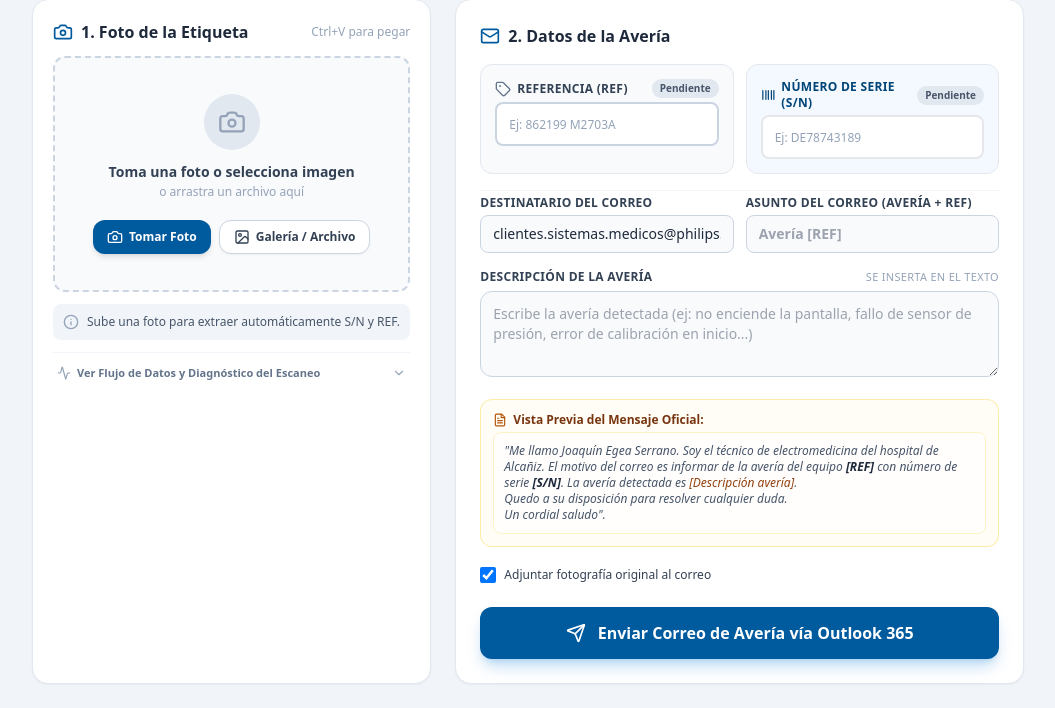
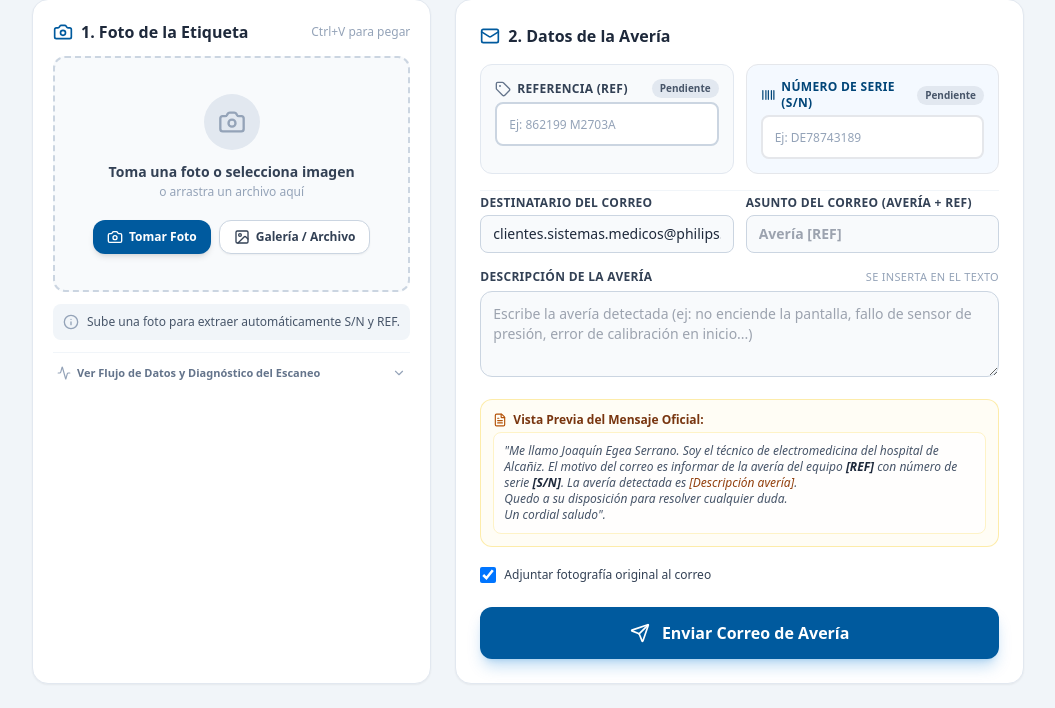
Before and after one commit to jegeas/averias-alcaniz, a FastAPI app: page / in a window 1280 px wide. Shown: the part 94-802 px from the top of the page, without its empty margins (112-1167 px from the left). Run offline with FastAPI, Linux system fonts and the light colour scheme; some libraries are stand-ins or nearby versions.

Commit message:
Add files via upload

```diff
--- a/templates/index.html
+++ b/templates/index.html
@@ -271,7 +271,7 @@
                             class="w-full bg-agenor-600 hover:bg-agenor-700 active:bg-agenor-800 text-white font-bold py-3.5 px-6 rounded-xl shadow-lg shadow-agenor-500/25 flex items-center justify-center gap-3 transition-all text-sm sm:text-base disabled:opacity-50 disabled:cursor-not-allowed cursor-pointer"
                         >
                             <i data-lucide="send" class="w-5 h-5"></i>
-                            <span id="btnSendText">Enviar Correo de Avería vía Outlook 365</span>
+                            <span id="btnSendText">Enviar Correo de Avería</span>
                             <div id="sendSpinner" class="hidden w-5 h-5 border-2 border-white/30 border-t-white rounded-full animate-spin"></div>
                         </button>
                     </div>
@@ -347,19 +347,45 @@
 
                 <div>
                     <label class="font-bold text-slate-700 block mb-1">Método de Envío</label>
-                    <select id="cfgEmailMethod" class="w-full border border-slate-300 rounded-lg p-2.5 text-sm">
-                        <option value="outlook_com" {% if config.email_method == 'outlook_com' %}selected{% endif %}>Cliente Outlook 365 (Recomendado - Sesión activa)</option>
-                        <option value="smtp" {% if config.email_method == 'smtp' %}selected{% endif %}>SMTP Office 365 Directo (Requiere contraseña)</option>
+                    <select id="cfgEmailMethod" class="w-full border border-slate-300 rounded-lg p-2.5 text-sm bg-white">
+                        <option value="smtp" {% if config.email_method == 'smtp' %}selected{% endif %}>🚀 Envío Automático por SMTP (Sin abrir ventanas)</option>
+                        <option value="outlook_com" {% if config.email_method == 'outlook_com' %}selected{% endif %}>✉️ Abrir Outlook 365 (Web / App)</option>
                     </select>
+                </div>
+
+                <div id="smtpSettingsSection" class="p-3 bg-slate-50 border border-slate-200 rounded-xl space-y-3">
+                    <h4 class="font-bold text-xs text-slate-600 uppercase tracking-wider flex items-center gap-1.5">
+                        <i data-lucide="server" class="w-3.5 h-3.5 text-agenor-600"></i>
+                        Credenciales para Envío Automático (SMTP)
+                    </h4>
+                    <div class="grid grid-cols-1 sm:grid-cols-2 gap-2">
+                        <div>
+                            <label class="text-xs font-bold text-slate-600 block mb-1">Servidor SMTP</label>
+                            <input type="text" id="cfgSmtpHost" value="{{ config.smtp_host or 'smtp.office365.com' }}" placeholder="smtp.office365.com" class="w-full border border-slate-300 rounded-lg p-2 text-xs font-mono" />
+                        </div>
+                        <div>
+                            <label class="text-xs font-bold text-slate-600 block mb-1">Puerto</label>
+                            <input type="number" id="cfgSmtpPort" value="{{ config.smtp_port or 587 }}" placeholder="587" class="w-full border border-slate-300 rounded-lg p-2 text-xs font-mono" />
+                        </div>
+                    </div>
+                    <div>
+                        <label class="text-xs font-bold text-slate-600 block mb-1">Tu Correo Remitente (Usuario)</label>
+                        <input type="email" id="cfgSmtpUser" value="{{ config.smtp_user or '' }}" placeholder="tu.correo@agenor.com" class="w-full border border-slate-300 rounded-lg p-2 text-xs" />
+                    </div>
+                    <div>
+                        <label class="text-xs font-bold text-slate-600 block mb-1">Contraseña / Contraseña de Aplicación</label>
+                        <input type="password" id="cfgSmtpPassword" value="{{ config.smtp_password or '' }}" placeholder="••••••••••••" class="w-full border border-slate-300 rounded-lg p-2 text-xs font-mono" />
+                        <p class="text-[11px] text-slate-400 mt-1">Para Office 365 o Gmail, usa una contraseña de aplicación.</p>
+                    </div>
                 </div>
 
                 <div>
                     <label class="font-bold text-slate-700 block mb-1 flex items-center gap-1.5">
                         <i data-lucide="sparkles" class="w-4 h-4 text-purple-600"></i>
-                        Google Gemini Vision API Key (Opcional - Máxima Precisión)
+                        Google Gemini Vision API Key (IA de Escaneo)
                     </label>
                     <input type="password" id="cfgGeminiKey" value="{{ config.gemini_api_key or '' }}" placeholder="AQ... o AIzaSy..." class="w-full border border-slate-300 rounded-lg p-2.5 text-sm font-mono" />
-                    <p class="text-xs text-slate-400 mt-1">Si se introduce, utiliza Inteligencia Artificial de Google para escanear etiquetas con un 99.9% de precisión.</p>
+                    <p class="text-xs text-slate-400 mt-1">Utiliza Inteligencia Artificial para escanear etiquetas con un 99.9% de precisión.</p>
                 </div>
             </div>
 
@@ -757,7 +783,7 @@
 
             // Set button loading
             btnSendEmail.disabled = true;
-            btnSendText.textContent = 'Enviando correo por Outlook...';
+            btnSendText.textContent = 'Enviando correo...';
             sendSpinner.classList.remove('hidden');
 
             const formData = new FormData();
@@ -780,14 +806,13 @@
 
                 if (res.success) {
                     if (res.action === 'open_outlook' && res.outlook_web_url) {
-                        // Attempt to open Outlook 365 Web in new tab, or fallback to mailto
                         const win = window.open(res.outlook_web_url, '_blank');
                         if (!win || win.closed || typeof win.closed === 'undefined') {
                             window.location.href = res.mailto_url;
                         }
-                        showToast('Abriendo Outlook 365 con el aviso de avería...', 'success');
+                        showToast('Abriendo Outlook 365...', 'success');
                     } else {
-                        showToast(res.message || 'Correo enviado exitosamente vía Outlook', 'success');
+                        showToast(res.message || 'Correo enviado exitosamente', 'success');
                     }
                 } else {
                     showToast(res.message || 'Error al enviar correo', 'error');
@@ -797,12 +822,18 @@
                 showToast('Error de conexión con el servidor al enviar el correo.', 'error');
             } finally {
                 btnSendEmail.disabled = false;
-                btnSendText.textContent = 'Enviar Correo de Avería vía Outlook 365';
+                btnSendText.textContent = 'Enviar Correo de Avería';
                 sendSpinner.classList.add('hidden');
             }
         });
 
         // Settings Modal Handling
+        const cfgSmtpHost = document.getElementById('cfgSmtpHost');
+        const cfgSmtpPort = document.getElementById('cfgSmtpPort');
+        const cfgSmtpUser = document.getElementById('cfgSmtpUser');
+        const cfgSmtpPassword = document.getElementById('cfgSmtpPassword');
+        const cfgGeminiKey = document.getElementById('cfgGeminiKey');
+
         btnOpenSettings.addEventListener('click', async () => {
             try {
                 const resp = await fetch('/api/config');
@@ -810,7 +841,11 @@
                 if (cfg) {
                     if (cfgRecipient) cfgRecipient.value = cfg.default_recipient || '';
                     if (cfgSubjectPrefix) cfgSubjectPrefix.value = cfg.subject_prefix || '';
-                    if (cfgEmailMethod) cfgEmailMethod.value = cfg.email_method || 'outlook_com';
+                    if (cfgEmailMethod) cfgEmailMethod.value = cfg.email_method || 'smtp';
+                    if (cfgSmtpHost) cfgSmtpHost.value = cfg.smtp_host || 'smtp.office365.com';
+                    if (cfgSmtpPort) cfgSmtpPort.value = cfg.smtp_port || 587;
+                    if (cfgSmtpUser) cfgSmtpUser.value = cfg.smtp_user || '';
+                    if (cfgSmtpPassword) cfgSmtpPassword.value = cfg.smtp_password || '';
                     if (cfgGeminiKey) cfgGeminiKey.value = cfg.gemini_api_key || '';
                 }
             } catch (e) {
@@ -822,13 +857,15 @@
             btn.addEventListener('click', () => settingsModal.classList.add('hidden'));
         });
 
-        const cfgGeminiKey = document.getElementById('cfgGeminiKey');
-
         btnSaveSettings.addEventListener('click', async () => {
             const updated = {
                 default_recipient: cfgRecipient.value.trim(),
                 subject_prefix: cfgSubjectPrefix.value.trim(),
                 email_method: cfgEmailMethod.value,
+                smtp_host: cfgSmtpHost ? cfgSmtpHost.value.trim() : 'smtp.office365.com',
+                smtp_port: cfgSmtpPort ? parseInt(cfgSmtpPort.value, 10) || 587 : 587,
+                smtp_user: cfgSmtpUser ? cfgSmtpUser.value.trim() : '',
+                smtp_password: cfgSmtpPassword ? cfgSmtpPassword.value.trim() : '',
                 gemini_api_key: cfgGeminiKey ? cfgGeminiKey.value.trim() : ""
             };
 
```
